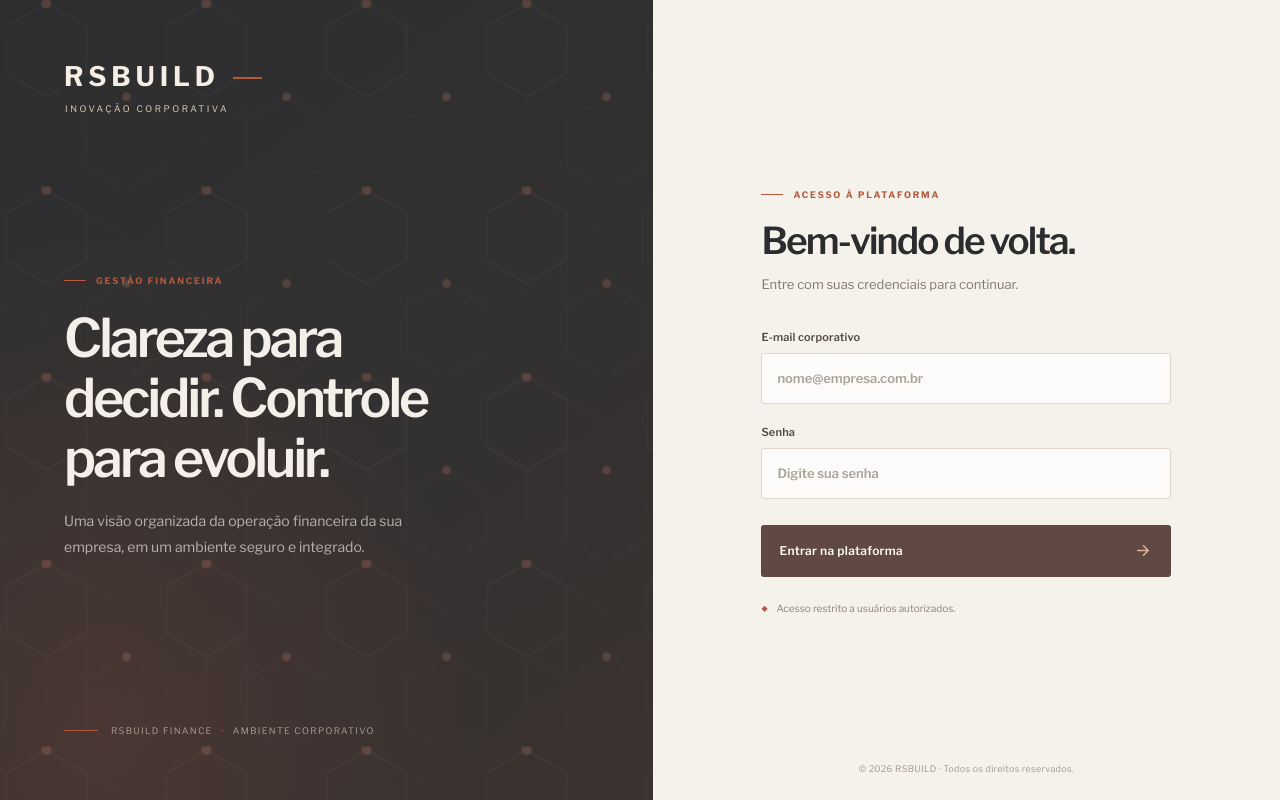
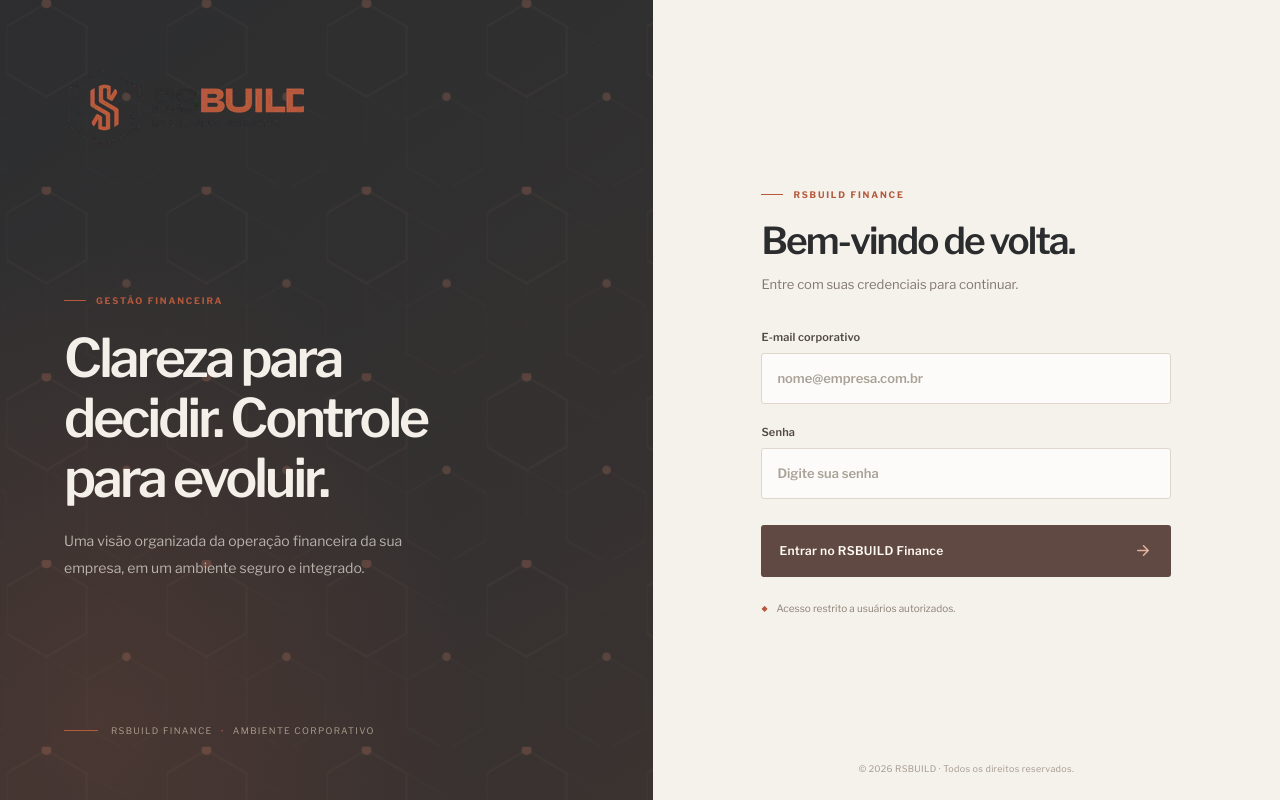
Before and after one commit to symbeon-labs/rsbuild-finance-app, a Next.js app: page /login in a window 1280 px wide. Built offline with nearby package versions, Linux system fonts and the light colour scheme.

Commit message:
feat(auth): use official RSBUILD primary logo on login

```diff
--- a/app/login/page.tsx
+++ b/app/login/page.tsx
@@ -1,3 +1,4 @@
+import Image from "next/image";
 import { signIn } from "@/app/auth/actions";
 
 type Props = { searchParams: Promise<{ error?: string; next?: string; reason?: string }> };
@@ -17,11 +18,16 @@ export default async function LoginPage({ searchParams }: Props) {
       <section className="login-brand-panel" aria-label="Identidade RSBUILD">
         <div className="login-brand-pattern" aria-hidden="true" />
         <div className="login-brand-content">
-          <div className="login-wordmark" aria-label="RSBUILD">
-            <span>RSBUILD</span>
-            <i aria-hidden="true" />
+          <div className="login-brand-logo-wrap">
+            <Image
+              src="/brand/rsbuild-logo-primary.webp"
+              alt="RSBUILD — Inovação Corporativa"
+              width={240}
+              height={87}
+              priority
+              className="login-brand-logo"
+            />
           </div>
-          <p className="login-brand-kicker">INOVAÇÃO CORPORATIVA</p>
 
           <div className="login-brand-message">
             <span className="login-overline">GESTÃO FINANCEIRA</span>
@@ -39,12 +45,18 @@ export default async function LoginPage({ searchParams }: Props) {
       <section className="login-form-panel">
         <div className="login-form-wrap">
           <div className="login-mobile-brand">
-            <span>RSBUILD</span>
-            <small>INOVAÇÃO CORPORATIVA</small>
+            <Image
+              src="/brand/rsbuild-logo-primary.webp"
+              alt="RSBUILD — Inovação Corporativa"
+              width={230}
+              height={83}
+              priority
+              className="login-brand-logo"
+            />
           </div>
 
           <div className="login-form-heading">
-            <span className="login-overline">ACESSO À PLATAFORMA</span>
+            <span className="login-overline">RSBUILD FINANCE</span>
             <h2>Bem-vindo de volta.</h2>
             <p>Entre com suas credenciais para continuar.</p>
           </div>
@@ -65,7 +77,7 @@ export default async function LoginPage({ searchParams }: Props) {
             </label>
 
             <button className="login-submit" type="submit">
-              <span>Entrar na plataforma</span>
+              <span>Entrar no RSBUILD Finance</span>
               <svg aria-hidden="true" viewBox="0 0 20 20" fill="none">
                 <path d="M4 10h11M10 5l5 5-5 5" stroke="currentColor" strokeWidth="1.6" strokeLinecap="round" strokeLinejoin="round" />
               </svg>
```
